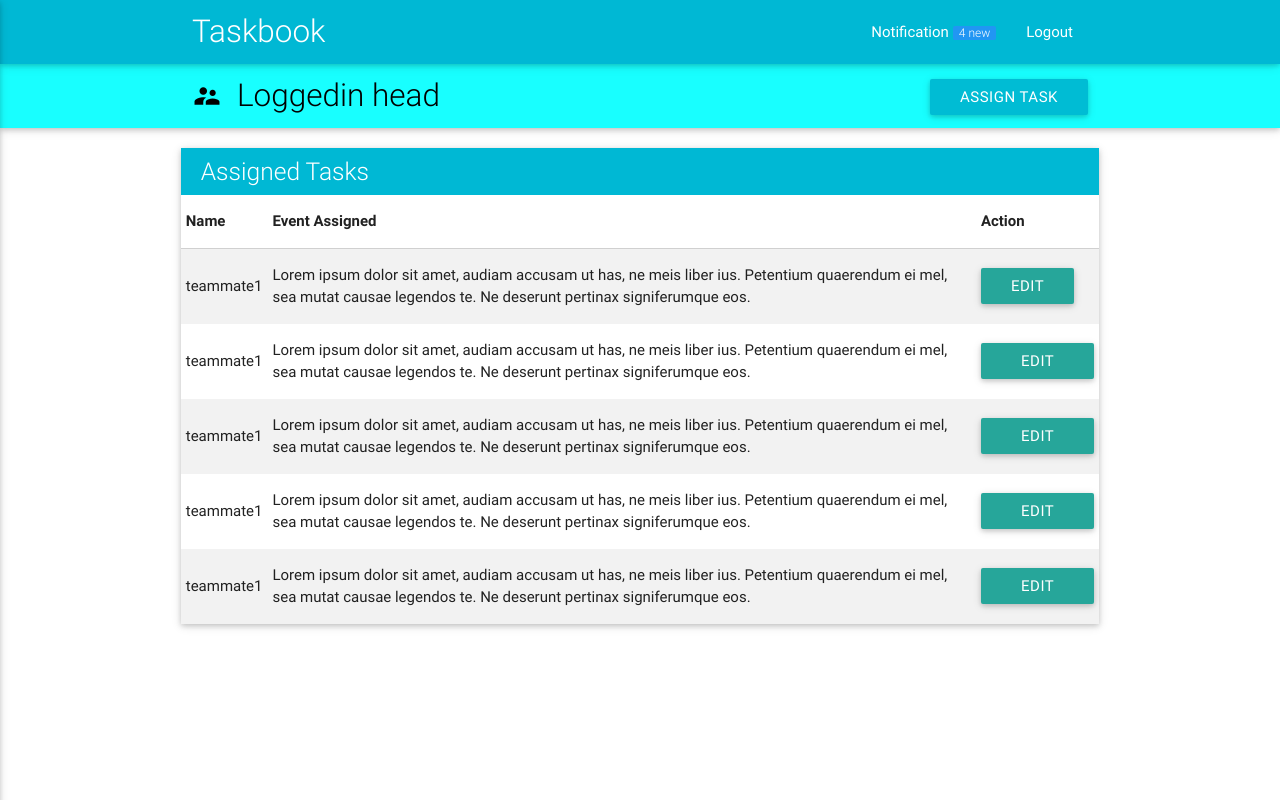
After one commit to sgrpanchal31/taskbook, a PHP site: page /head.php in a window 1280 px wide. The commit adds this page. Run offline with PHP 8.4, Linux system fonts and the light colour scheme.

Commit message:
deleted register.php, tablecreater.php. Added frontend of subhead and heads homepage. Did some changes in index.php, script.php

```diff
--- a/connect.php
+++ b/connect.php
@@ -16,5 +16,6 @@ try
 catch(PDOException $e)
 {
      echo $e->getMessage();
+     die();
 }
 ?>
--- /dev/null
+++ b/head.js
@@ -0,0 +1,5 @@
+$(document).ready(function(){
+    $('.modal-trigger').leanModal();
+    $(".dropdown-button").dropdown();
+    $(".button-collapse").sideNav();
+});
--- /dev/null
+++ b/head.php
@@ -0,0 +1,144 @@
+<!doctype html>
+<html>
+<head>
+	<meta name="viewport" content="width=device-width, initial-scale=1.0"/>
+	<title>Taskbook</title>
+	<link rel="shortcut icon" href="favicon.png">
+	<script src="jquery.js"></script>
+	<link href="http://fonts.googleapis.com/icon?family=Material+Icons" rel="stylesheet">
+	<link type="text/css" rel="stylesheet" href="materialize/css/materialize.min.css"  media="screen,projection"/>
+	<script type="text/javascript" src="materialize/js/materialize.min.js"></script>
+	<script type="text/javascript" src="head.js"></script>
+	<link rel="stylesheet" href="user.css">
+</head>
+<body data-title="head">
+	<div class="navbar-fixed">
+		<nav class="cyan accent-4">
+			<div class="container">
+			    <div class="nav-wrapper black-text">
+			      	<a href="#!" class="brand-logo" style="font-weight: 300;">Taskbook</a>
+			      	<a href="#" data-activates="mobile-demo" class="button-collapse"><i class="material-icons">menu</i></a>
+			      	<ul id="dropdown1" class="dropdown-content">
+  						<li><a href="#!">one</a></li>
+  						<li><a href="#!">two</a></li>
+						<li class="divider"></li>
+					    <li><a href="#!">three</a></li>
+					</ul>
+			      	<ul class="right hide-on-med-and-down">
+
+			        	<li><a class="dropdown-button" href="#!" data-activates="dropdown1">Notification<span class="new badge blue">4</span></a></li>
+			        	<li><a href="logout.php" >Logout</a></li>
+			      </ul>
+			      <ul class="side-nav" id="mobile-demo">
+			        	<li><a href="logout.php">Logout</a></li>
+			        	<li><a href="logout.php" >Logout</a></li>
+			      </ul>
+			</div>
+	    </div>
+	  </nav>
+	</div>
+	<nav class="cyan accent-2">
+		<div class="container">
+		    <div class="nav-wrapper black-text">
+		      	<a href="#!" class="brand-logo black-text" style="font-weight: 300;"><i class="small material-icons">supervisor_account</i>Loggedin head</a>
+			</div>
+			<button class="btn waves-effect waves-light cyan right modal-trigger" data-target="modal1"
+			id="assign" >Assign Task</button>
+
+	    </div>
+	</nav>
+	<div id="modal1" class="modal modal-fixed-footer">
+    			<div class="modal-content">
+      				<h4>Assign Task</h4>
+      				<div class="row">
+        				<div class="input-field col s12">
+          					<textarea id="textarea1" class="materialize-textarea"></textarea>
+          					<label for="textarea1">Write the task</label>
+        				</div>
+        				<p class="input-field col s4">
+      						<input type="checkbox" class="filled-in" id="filled-in-box" checked="checked" />
+      						<label for="filled-in-box">Filled in</label>
+    					</p>
+    					<p class="input-field col s4">
+      						<input type="checkbox" class="filled-in" id="filled-in-box" disabled="disabled" checked="checked" />
+      						<label for="filled-in-box">Filled in</label>
+    					</p>
+    					<p class="input-field col s4">
+      						<input type="checkbox" class="filled-in" id="filled-in-box" checked="checked" />
+      						<label for="filled-in-box">Filled in</label>
+    					</p>
+    					<p class="input-field col s4">
+      						<input type="checkbox" class="filled-in" id="filled-in-box" checked="checked" />
+      						<label for="filled-in-box">Filled in</label>
+    					</p>
+  					</div>
+    			</div>
+    			<div class="modal-footer">
+    				<a href="#!" class="modal-action modal-close waves-effect waves-green btn-flat ">submit</a>
+      				<a href="#!" class="modal-action modal-close waves-effect waves-green btn-flat ">dismiss</a>
+    			</div>
+  	</div>
+	<div class="container">
+		<div class="row">
+			<div class="col s12 otherBox z-depth-1" style="padding: 0;">
+				<div class="taskHead cyan accent-4" ><h5>Assigned Tasks</h5></div>
+				<table class="striped">
+        			<thead>
+          				<tr>
+              				<th data-field="name">Name</th>
+              				<th data-field="event">Event Assigned</th>
+              				<th data-field="action">Action</th>
+          				</tr>
+        			</thead>
+        			<tbody>
+          				<tr>
+            				<td>teammate1</td>
+            				<td>Lorem ipsum dolor sit amet, audiam accusam ut has, ne meis liber ius. Petentium quaerendum ei mel, sea mutat causae legendos te. Ne deserunt pertinax signiferumque eos.</td>
+            				<td>
+            					<button class="btn waves-effect waves-light" type="submit" name="action">edit
+  								</button>
+  							</td>
+          				</tr>
+          				<tr>
+            				<td>teammate1</td>
+            				<td>Lorem ipsum dolor sit amet, audiam accusam ut has, ne meis liber ius. Petentium quaerendum ei mel, sea mutat causae legendos te. Ne deserunt pertinax signiferumque eos.</td>
+            				<td>
+            					<button class="btn waves-effect waves-light" type="submit" name="action">edit
+    							<i class="material-icons right">send</i>
+  								</button>
+  							</td>
+          				</tr>
+          				<tr>
+            				<td>teammate1</td>
+            				<td>Lorem ipsum dolor sit amet, audiam accusam ut has, ne meis liber ius. Petentium quaerendum ei mel, sea mutat causae legendos te. Ne deserunt pertinax signiferumque eos.</td>
+            				<td>
+            					<button class="btn waves-effect waves-light" type="submit" name="action">edit
+    							<i class="material-icons right">send</i>
+  								</button>
+  							</td>
+          				</tr>
+          				<tr>
+            				<td>teammate1</td>
+            				<td>Lorem ipsum dolor sit amet, audiam accusam ut has, ne meis liber ius. Petentium quaerendum ei mel, sea mutat causae legendos te. Ne deserunt pertinax signiferumque eos.</td>
+            				<td>
+            					<button class="btn waves-effect waves-light" type="submit" name="action">edit
+    							<i class="material-icons right">send</i>
+  								</button>
+  							</td>
+          				</tr>
+          				<tr>
+            				<td>teammate1</td>
+            				<td>Lorem ipsum dolor sit amet, audiam accusam ut has, ne meis liber ius. Petentium quaerendum ei mel, sea mutat causae legendos te. Ne deserunt pertinax signiferumque eos.</td>
+            				<td>
+            					<button class="btn waves-effect waves-light" type="submit" name="action">edit
+    							<i class="material-icons right">send</i>
+  								</button>
+  							</td>
+          				</tr>
+        			</tbody>
+      			</table>
+			</div>
+		</div>
+	</div>
+</body>
+</html>
--- a/index.php
+++ b/index.php
@@ -12,7 +12,7 @@
 	<script type="text/javascript" src="script.js"></script>
 	<link rel="stylesheet" href="main.css">
 </head>
-<body>
+<body data-title="index">
 	<div class="outerBox"></div>
 	<div class="header">
 		<div class="container">
@@ -32,7 +32,6 @@
     					<i class="material-icons right">send</i>
   					</button>
 			</div>
-			<div >Or <a  onclick="window.location='register.php'">Register</a></div>
 		</div>
 	</div>
 </body>
--- a/script.js
+++ b/script.js
@@ -1,4 +1,5 @@
 $(document).ready(function(){
+	$(".button-collapse").sideNav();
 	$(document).on('click', '.login', function() {
 		var username = $("username").val();
 		var password = $("password").val();
--- /dev/null
+++ b/user.css
@@ -0,0 +1,31 @@
+.taskHead{
+	position: relative;
+	width:100%;
+	margin: 0;
+}
+.taskHead h5{
+	margin: 0;
+	padding:10px 20px;
+	font-weight: 300;
+	color:white;
+}
+.taskBox{
+	margin-top:20px;
+	padding-left: 0;
+
+}
+.taskBox p{
+	padding: 10px 20px;
+}
+.btnDiv{
+	width: 100%;
+	text-align: center;
+	margin: 30px 0;
+}
+.otherBox{
+	margin-top:20px;
+}
+
+#assign{
+	margin-top: 15px;
+}
```
Also changed, not shown: database.sql (added, +97 -0 lines), register.php (deleted, +0 -73 lines), subHead.php (added, +84 -0 lines), tableCreater.sql (deleted, +0 -10 lines), favicon.png (added).
